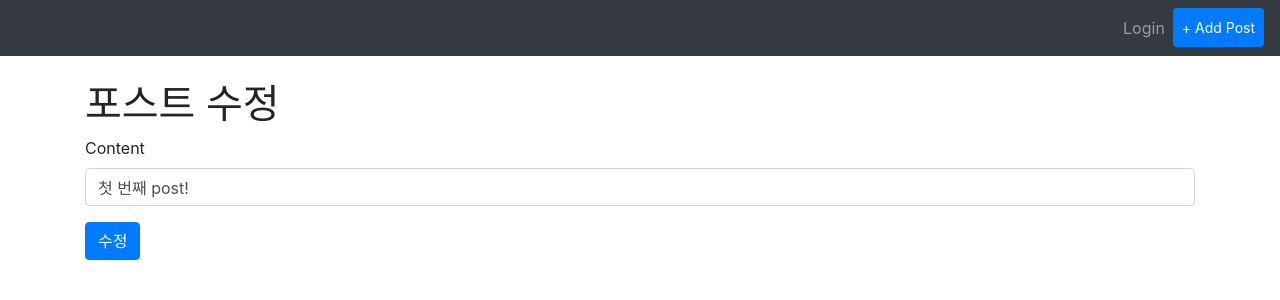
After one commit to moorekwon/instagram-practice, a Django app: page /ammend/1/ in a window 1280 px wide. The commit adds this page. Shown: the top 300 px of the page. Run offline with Django 3.2, Linux system fonts and the light colour scheme; data comes from the database, SQL or seed files in the repository; both versions use the stored data as it was after the commit; some libraries are stand-ins or nearby versions.

Commit message:
200127 add post-ammend function using pk

```diff
--- a/app/posts/urls.py
+++ b/app/posts/urls.py
@@ -9,5 +9,6 @@ urlpatterns = [
     # 루트 url에 post_list 뷰 할당
     # post-list 뷰를 식별하는 url 이름
     path('', views.post_list, name='post-list'),
-    path('create/', views.post_create, name='post-create')
+    path('create/', views.post_create, name='post-create'),
+    path('ammend/<int:pk>/', views.post_ammend, name='post-ammend')
 ]
--- a/app/posts/views.py
+++ b/app/posts/views.py
@@ -31,3 +31,17 @@ def post_create(request):
     else:
         # get일 경우, 포스트 생성 페이지로 이동
         return render(request, 'posts/post_create.html')
+
+
+def post_ammend(request, pk):
+    post = Post.objects.get(pk=pk)
+
+    if request.method == 'POST':
+        post.content = request.POST['content']
+        post.save()
+        return redirect('posts:post-list')
+    else:
+        context = {
+            'post': post
+        }
+        return render(request, 'posts/post_ammend.html', context)
--- /dev/null
+++ b/app/templates/posts/post_ammend.html
@@ -0,0 +1,16 @@
+{% extends 'base.html' %}
+
+{% block content %}
+<div class="container pt-4">
+    <h1>포스트 수정</h1>
+    <form action="" method="post">
+        {% csrf_token %}
+        <div class="form-group">
+            <label for="content">Content</label>
+            <!-- input name="content"가 post_create 뷰의 request.POST['content']로 넘어감 -->
+            <input type="text" class="form-control" name="content" id="content" value="{{ post.content }}">
+        </div>
+        <button type="submit" class="btn btn-primary">수정</button>
+    </form>
+</div>
+{% endblock %}
--- a/app/templates/posts/post_list.html
+++ b/app/templates/posts/post_list.html
@@ -20,6 +20,9 @@
                             <!-- Post 모델에서 정의한 content 필드 접근 -->
                             <p>{{ post.content }}</p>
                         </div>
+                        <div>
+                            <a href="{% url 'posts:post-ammend' pk=post.pk %}">수정</a>
+                        </div>
                     </div>
                 </div>
             </div>
```
Also changed, not shown: app/db.sqlite3.
